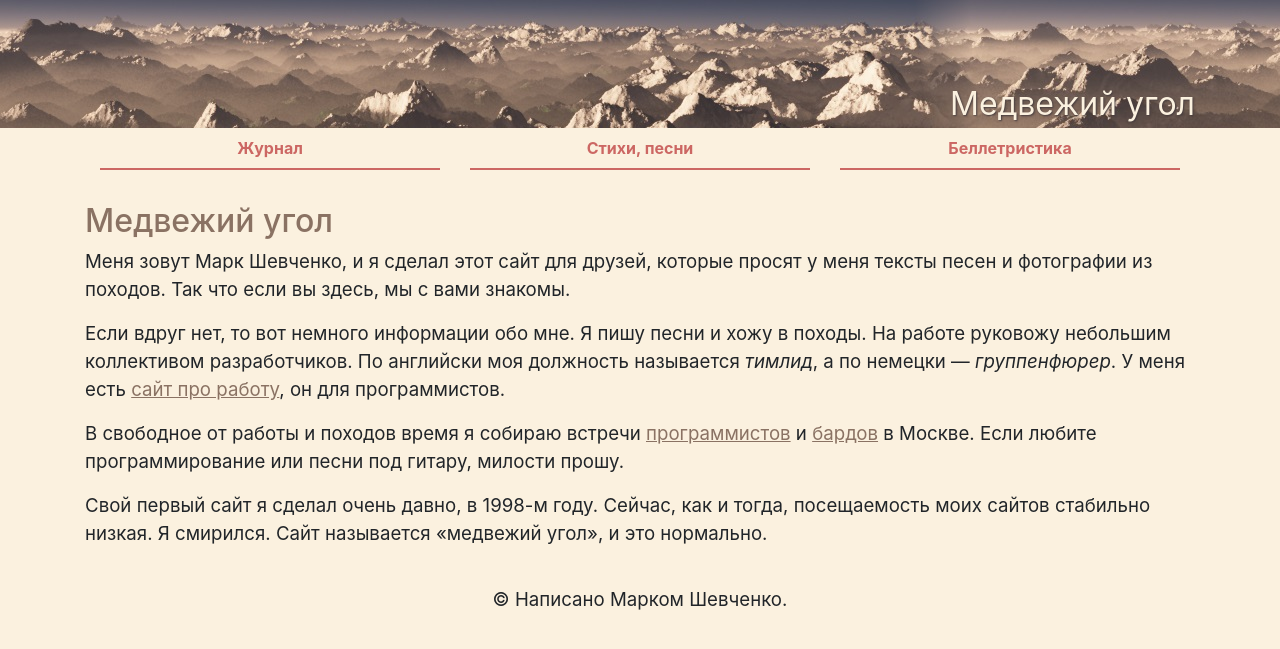
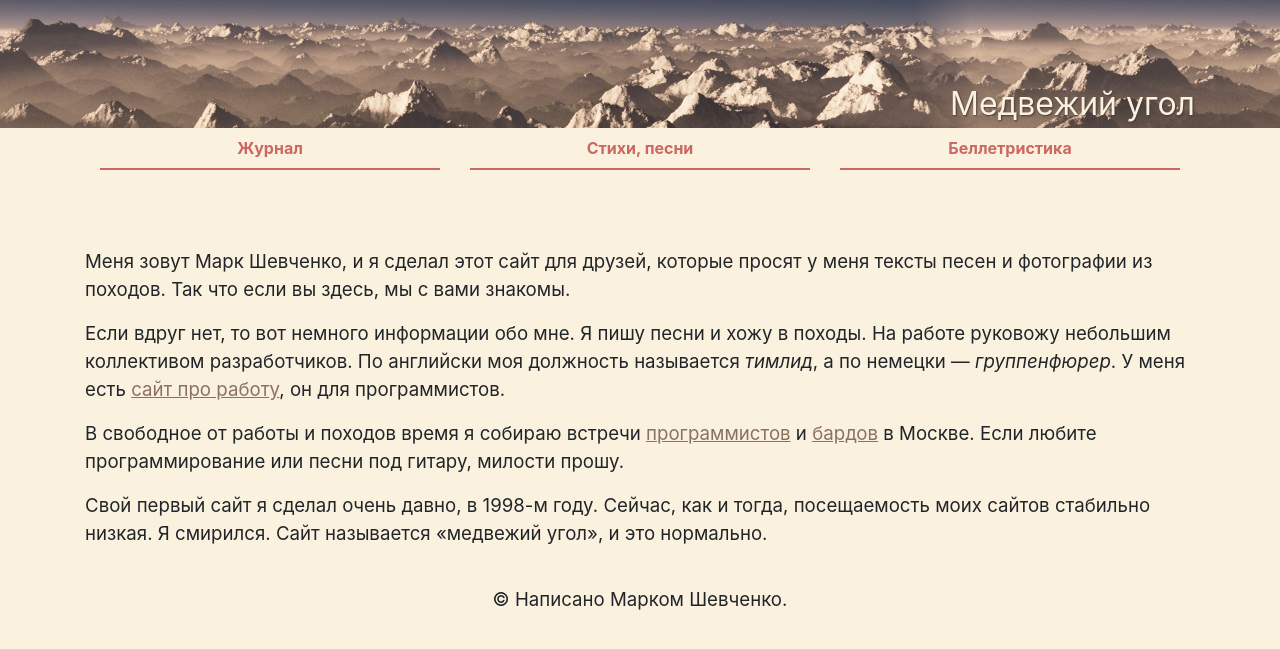
Before and after one commit to mark-shevchenko-name/mark-shevchenko-name.github.io, a Jekyll site: the page built from index.md, in a window 1280 px wide. Shown: the top 649 px of the page. Built offline with Jekyll 4.4.1, drawn with Linux system fonts in a browser that asks for light colours; our own code applies the rules of GitHub Pages for plain Markdown files.

Commit message:
Валидация тега time

```diff
--- a/_layouts/post.html
+++ b/_layouts/post.html
@@ -9,6 +9,6 @@
 <h2>{{ page.title }}{% if page.subtitle %}<br /><small>{{ page.subtitle }}</small>{% endif %}</h2>
 {% if page.description %}<p>{{ page.description }}</p>{% endif %}
 
-<p><time datetime="{{ post.date }}">{{ page.date | date: "%d-%m-%Y" }}</time></p>
+<p><time datetime="{{ post.date | date_to_xmlschema }}">{{ page.date | date: "%d-%m-%Y" }}</time></p>
 
 {{ content }}
--- a/blog/index.html
+++ b/blog/index.html
@@ -9,7 +9,7 @@
 {% for post in paginator.posts %}
   <div class="blog-post">
     <h4><a href="{{ post.url }}">{{ post.title }}</a></h4>
-    <p><time datetime="{{ post.date }}">{{ post.date | date: "%d-%m-%Y" }}</time></p>
+    <p><time datetime="{{ post.date | date_to_xmlschema }}">{{ post.date | date: "%d-%m-%Y" }}</time></p>
     <p><em>{{ post.excerpt | strip_html | normalize_whitespace | escape }}</em></p>
   </div>
 {% endfor %}
--- a/index.md
+++ b/index.md
@@ -3,6 +3,7 @@
 ---
 
 ## Медвежий угол
+{: .invisible}
 
 Меня зовут Марк Шевченко, и я сделал этот сайт для друзей, которые просят у меня тексты песен и фотографии из походов.
 Так что если вы здесь, мы с вами знакомы.
```
